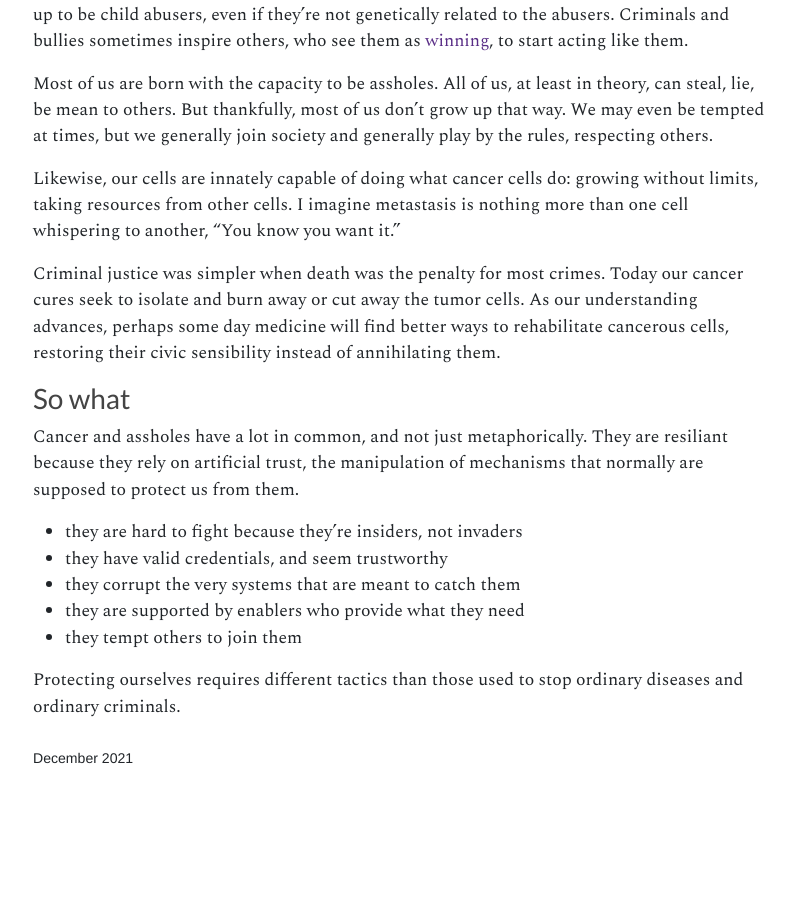
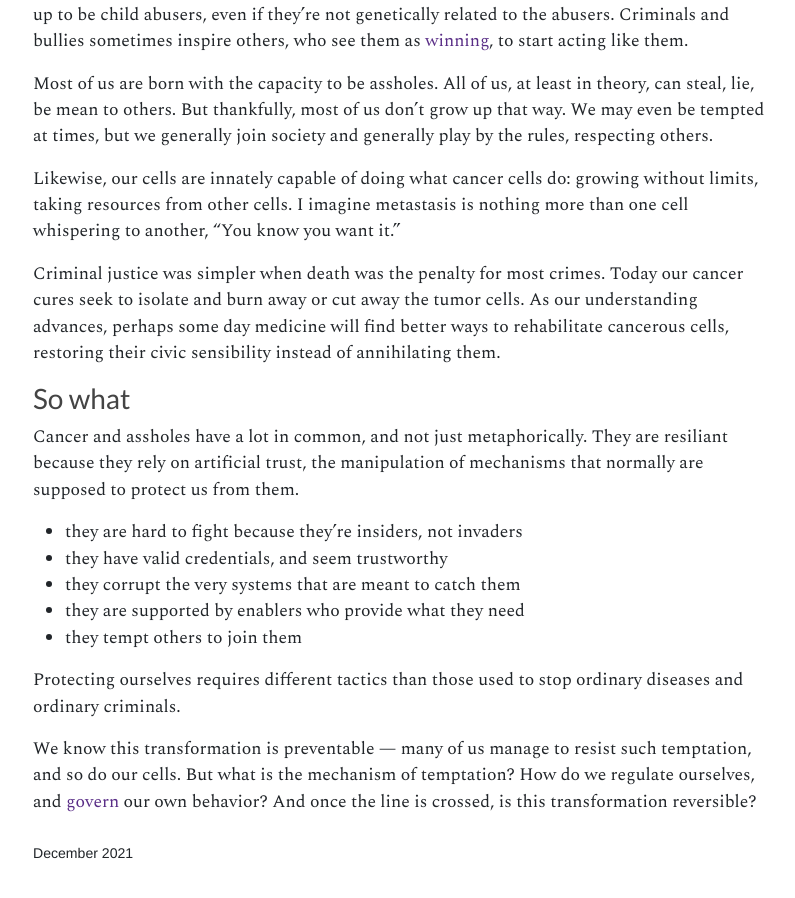
Before and after one commit to straz/artificialtrust, a Jekyll site: the page built from _articles/assholes.md, in a window 1280 px wide and 900 px high, scrolled down 2588 px. Shown: the whole window, without its empty margins (144-939 px from the left). Built offline with Jekyll 4.4.1, drawn with Linux system fonts in a browser that asks for light colours; nearby versions of some CDN libraries; before the commit the page ends 3392 px from its top, so only the background shows below that; some of the changed text lies outside the part shown.

Commit message:
temptation

```diff
--- a/_articles/assholes.md
+++ b/_articles/assholes.md
@@ -172,3 +172,9 @@ of mechanisms that normally are supposed to protect us from them.
 
 Protecting ourselves requires different tactics than those used to stop
 ordinary diseases and ordinary criminals.
+
+We know this transformation is preventable &mdash; many of us manage
+to resist such temptation, and so do our cells. But what is the
+mechanism of temptation?  How do we regulate ourselves, and
+[govern](cyber) our own behavior?  And once the line is crossed, is
+this transformation reversible?
```
Also changed, not shown: other parts of _articles/assholes.md (+1 -1 lines).
